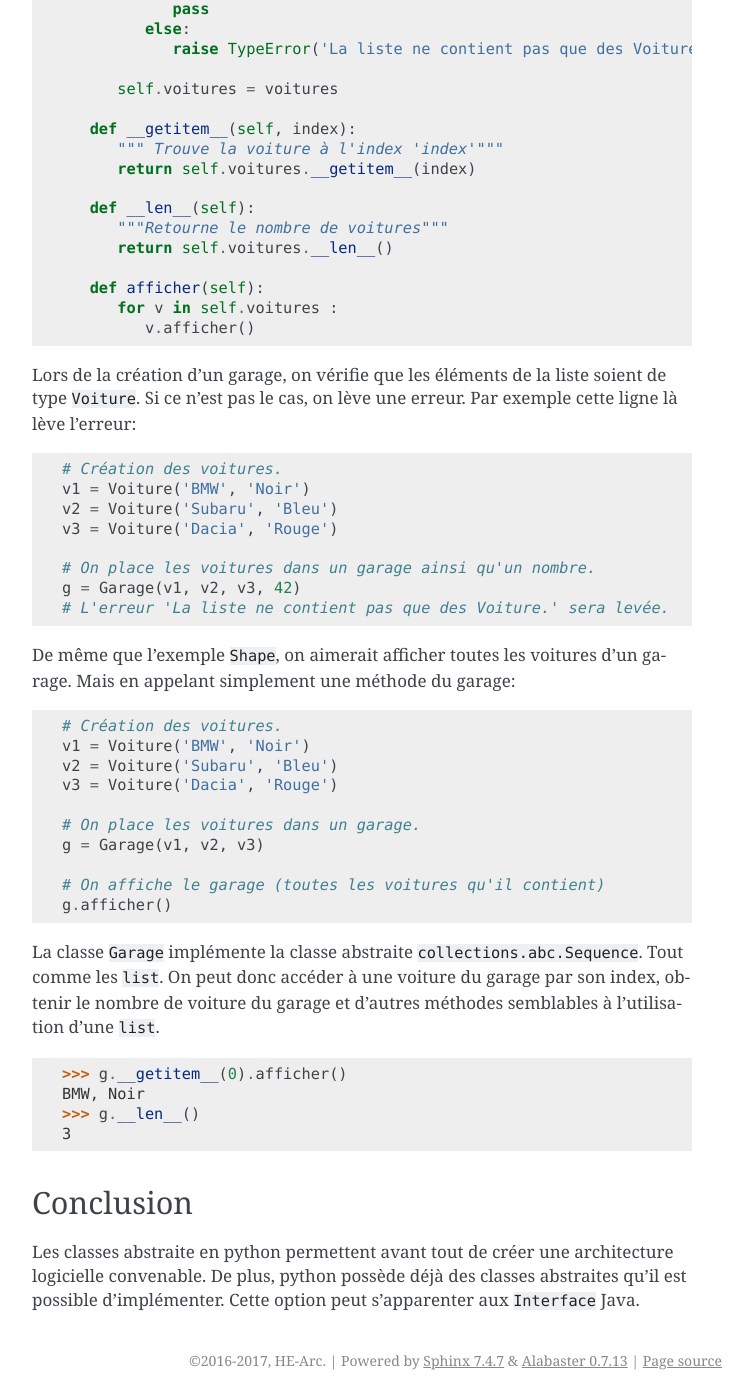
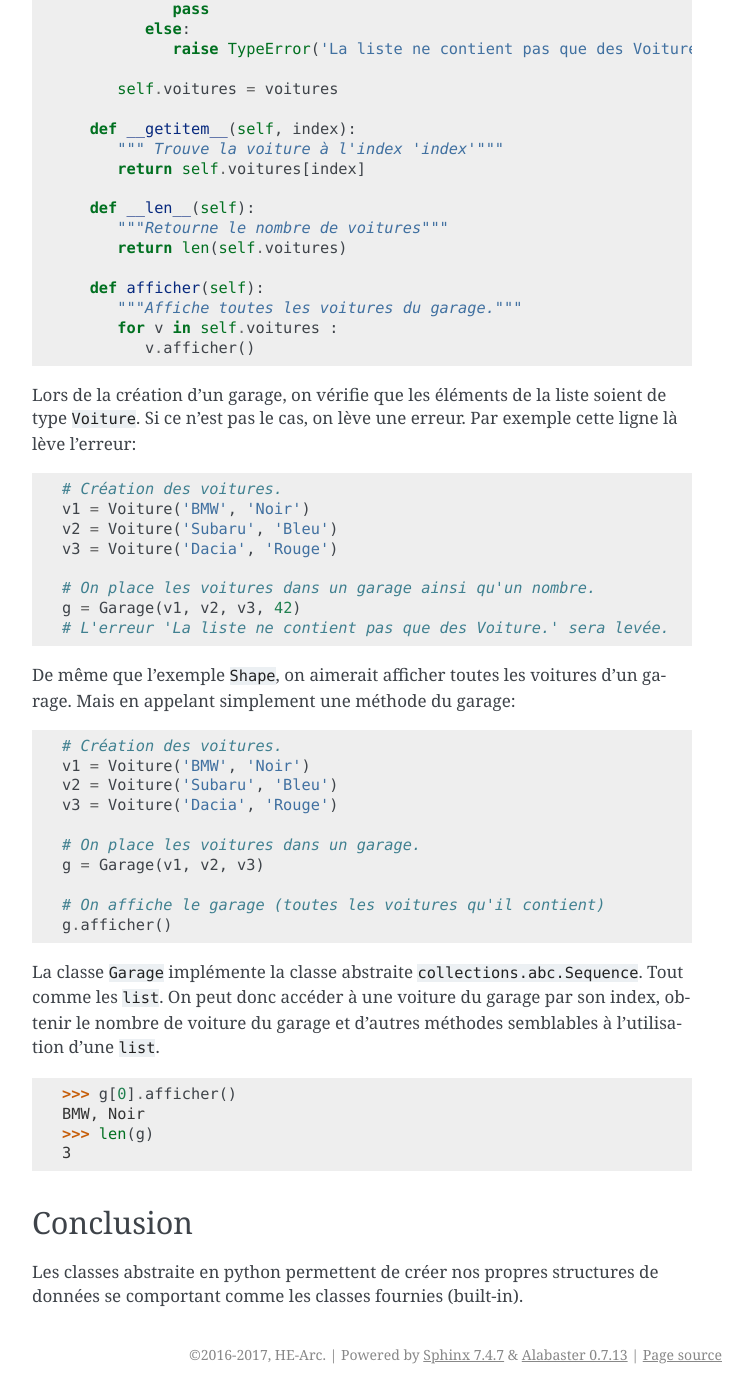
Before and after one commit to HE-Arc/livre-python, a Sphinx documentation site: the page built from source/abc/index.rst, in a window 1280 px wide and 1400 px high, scrolled down 3019 px. Shown: the whole window, without its empty margins (388-1140 px from the left). Built offline with Sphinx 7.4.7, drawn with Linux system fonts in a browser that asks for light colours.

Commit message:
Correction suite aux commentaires de la pull request.

```diff
--- a/source/abc/index.rst
+++ b/source/abc/index.rst
@@ -125,15 +125,17 @@ Prenons comme exemple une classe ``Garage`` qui contient une liste de ``Voiture`
 
       def __getitem__(self, index):
          """ Trouve la voiture à l'index 'index'"""
-         return self.voitures.__getitem__(index)
+         return self.voitures[index]
 
       def __len__(self):
          """Retourne le nombre de voitures"""
-         return self.voitures.__len__()
+         return len(self.voitures)
 
       def afficher(self):
+         """Affiche toutes les voitures du garage."""
          for v in self.voitures :
             v.afficher()
+
 
 Lors de la création d'un garage, on vérifie que les éléments de la liste soient de type ``Voiture``.
 Si ce n'est pas le cas, on lève une erreur.
@@ -172,14 +174,13 @@ méthodes semblables à l'utilisation d'une ``list``.
 
 .. code-block:: pycon
 
-   >>> g.__getitem__(0).afficher()
+   >>> g[0].afficher()
    BMW, Noir
-   >>> g.__len__()
+   >>> len(g)
    3
 
 
 Conclusion
 ----------
-Les classes abstraite en python permettent avant tout de créer une architecture logicielle convenable.
-De plus, python possède déjà des classes abstraites qu'il est possible d'implémenter.
-Cette option peut s'apparenter aux ``Interface`` Java.
+Les classes abstraite en python permettent de créer nos propres structures de données se
+comportant comme les classes fournies (built-in).
```
